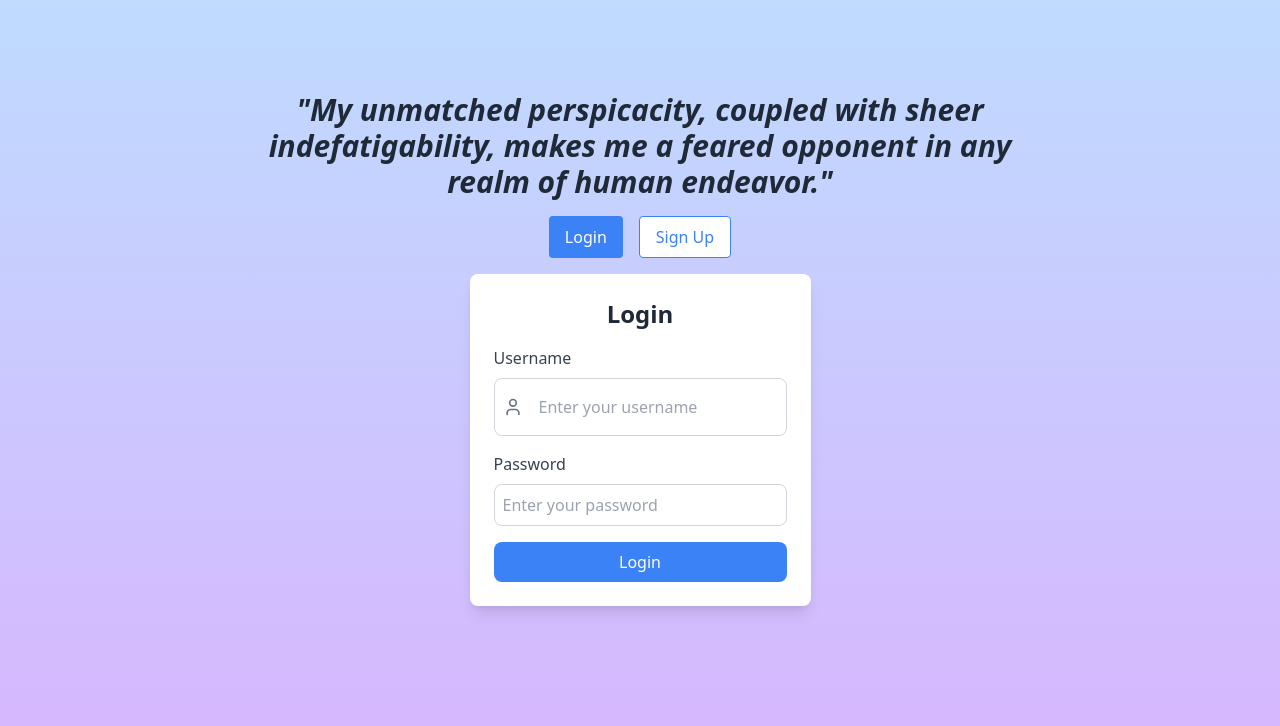
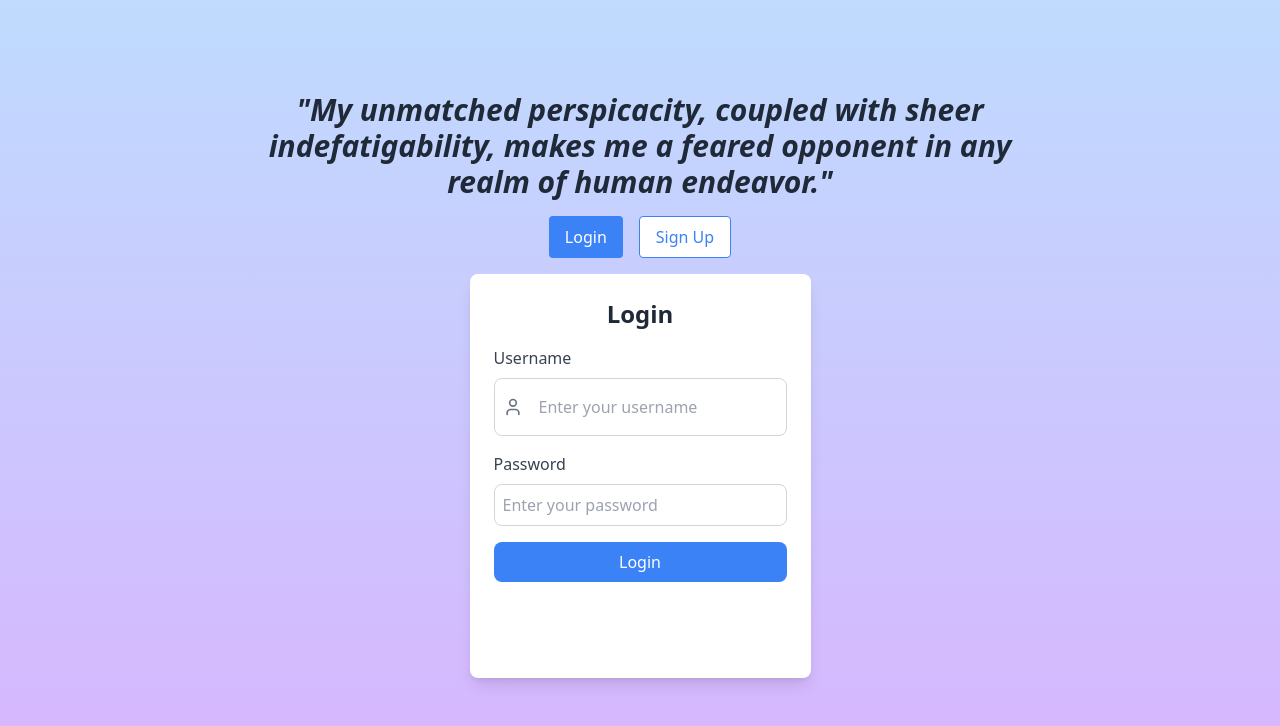
Before and after one commit to Jojo10x/goals, a React (Vite) app in the folder client/: page / in a window 1280 px wide. Shown: the top 726 px of the page. Built offline with nearby package versions, Linux system fonts and the light colour scheme.

Commit message:
google login

```diff
--- a/client/src/App.tsx
+++ b/client/src/App.tsx
@@ -8,6 +8,7 @@ import "./App.css";
 import SnackbarMessage from "./components/SnackbarMessage";
 import Quotes from "./components/Quotes";
 import "./module.css"
+import { GoogleOAuthProvider } from '@react-oauth/google';
 
 interface ErrorResponse {
   details: string;
@@ -121,7 +122,60 @@ const App: React.FC = () => {
     setSnackbarOpen(false);
   };
 
+  const handleGoogleLogin = async (credential: string) => {
+
+    console.log('Starting Google login process...');
+    try {
+      const healthCheck = await axios.get('google-login/api/health');
+      console.log('Health check passed:', healthCheck.status);
+
+      const response = await axios.post(
+        `${apiUrl}/api/auth/google-login`,
+        { credential },
+        { headers: { 'Content-Type': 'application/json' }, timeout: 20000, withCredentials: true }
+      );
+      console.log('Login response received:', response.status);
+
+      if (response.data.token) {
+        localStorage.setItem("token", response.data.token);
+        setIsLoggedIn(true);
+        setSnackbarMessage("Google login successful!");
+        setSnackbarSeverity("success");
+      } else {
+        throw new Error('No token received from server');
+      }
+    } catch (error) {
+      console.error('Detailed Google login error:', error);
+      let errorMessage = "Login failed. ";
+
+      if (axios.isAxiosError(error)) {
+        const axiosError = error as AxiosError;
+        if (axiosError.code === 'ERR_NETWORK') {
+          errorMessage += "Cannot connect to server. Please check your internet connection.";
+        } else if (axiosError.response) {
+          errorMessage += axiosError.response.data || axiosError.message;
+        } else if (axiosError.request) {
+          errorMessage += "No response from server. Please try again later.";
+        } else {
+          errorMessage += axiosError.message;
+        }
+      } else {
+        errorMessage += (error as Error).message;
+      }
+
+      setSnackbarMessage(errorMessage);
+      setSnackbarSeverity("error");
+    } finally {
+      setSnackbarOpen(true);
+    }
+
+  };
+
   return (
+    <GoogleOAuthProvider
+    clientId="636822639975-sck2gvemmolnq047c2h301jt94lpb14f.apps.googleusercontent.com"
+    onScriptLoadError={() => console.error('Google Script failed to load')}
+  >
     <div className="bg-gradient-to-b from-blue-200 to-purple-300 p-3 min-h-screen ">
       {isLoggedIn && (
         <header className="flex justify-between items-center ">
@@ -160,7 +214,7 @@ const App: React.FC = () => {
               </CustomButton>
             </div>
             {isLogin ? (
-              <LoginForm onLogin={handleLogin} />
+              <LoginForm onLogin={handleLogin} onGoogleLogin={handleGoogleLogin} />
             ) : (
               <SignupForm onSignup={handleSignup} />
             )}
@@ -175,6 +229,7 @@ const App: React.FC = () => {
         />
       </div>
     </div>
+    </GoogleOAuthProvider>
   );
 };
 
--- a/client/src/components/LoginForm.tsx
+++ b/client/src/components/LoginForm.tsx
@@ -1,11 +1,13 @@
 import React, { useState, useCallback } from 'react';
 import { User } from 'lucide-react';
+import { GoogleLogin } from '@react-oauth/google';
 
 interface LoginFormProps {
   onLogin: (username: string, password: string) => Promise<void>;
+  onGoogleLogin: (token: string) => Promise<void>;
 }
 
-const LoginForm: React.FC<LoginFormProps> = ({ onLogin }) => {
+const LoginForm: React.FC<LoginFormProps> = ({ onLogin, onGoogleLogin }) => {
   const [username, setUsername] = useState('');
   const [password, setPassword] = useState('');
   const [isLoading, setIsLoading] = useState(false);
@@ -23,7 +25,8 @@ const LoginForm: React.FC<LoginFormProps> = ({ onLogin }) => {
   }, [username, password, onLogin]);
 
   return (
-    <form onSubmit={handleSubmit} className="bg-white p-6 rounded-lg shadow-lg w-full max-w-sm">
+    <div className="bg-white p-6 rounded-lg shadow-lg w-full max-w-sm">
+      <form onSubmit={handleSubmit} className="mb-4">
         <h2 className="text-2xl font-bold mb-4 text-center text-gray-800">Login</h2>
         <div className="mb-4">
           <label className="block text-gray-700 mb-2" htmlFor="username">
@@ -58,12 +61,32 @@ const LoginForm: React.FC<LoginFormProps> = ({ onLogin }) => {
         </div>
         <button
           type="submit"
-        className="w-full bg-blue-500 text-white py-2 rounded-lg hover:bg-blue-600 transition duration-300"
+          className="w-full bg-blue-500 text-white py-2 rounded-lg hover:bg-blue-600 transition duration-300 mb-4"
           disabled={isLoading}
         >
           {isLoading ? 'Logging in...' : 'Login'}
         </button>
       </form>
+      <div className="flex justify-center">
+        <div className="w-full max-w-xs">
+          <GoogleLogin
+            onSuccess={(credentialResponse) => {
+              if (credentialResponse.credential) {
+                onGoogleLogin(credentialResponse.credential);
+              }
+            }}
+            onError={() => {
+              console.error('Google Login Failed');
+            }}
+            theme="outline"
+            shape="rectangular"
+            size="large"
+            width={320}
+            useOneTap
+          />
+        </div>
+      </div>
+    </div>
   );
 };
 
```
Lines whose indentation alone changed are shown as unchanged.
